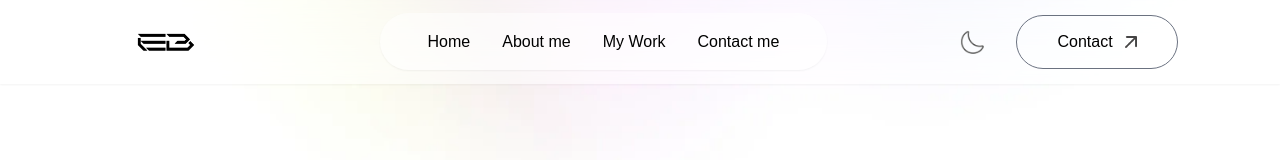
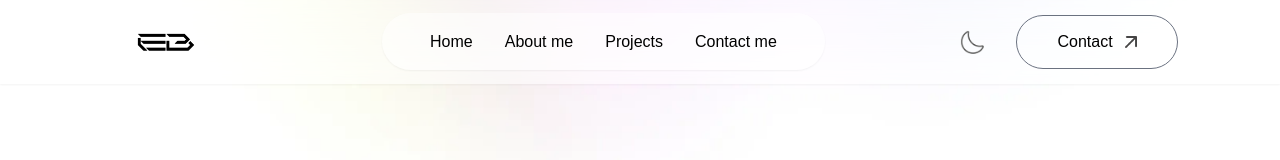
Before and after one commit to Isaladwy/portfolio, a Next.js app: page / in a window 1280 px wide. Shown: the top 160 px of the page. Built offline with nearby package versions, Linux system fonts and the light colour scheme; a web font is replaced by a local one.

Commit message:
Projects section completed

```diff
--- a/components/Navbar.tsx
+++ b/components/Navbar.tsx
@@ -69,7 +69,7 @@ export default function Navbar() {
           </li> */}
           <li>
             <Link className="font-ovo" href="#work">
-              My Work
+              Projects
             </Link>
           </li>
           <li>
```
